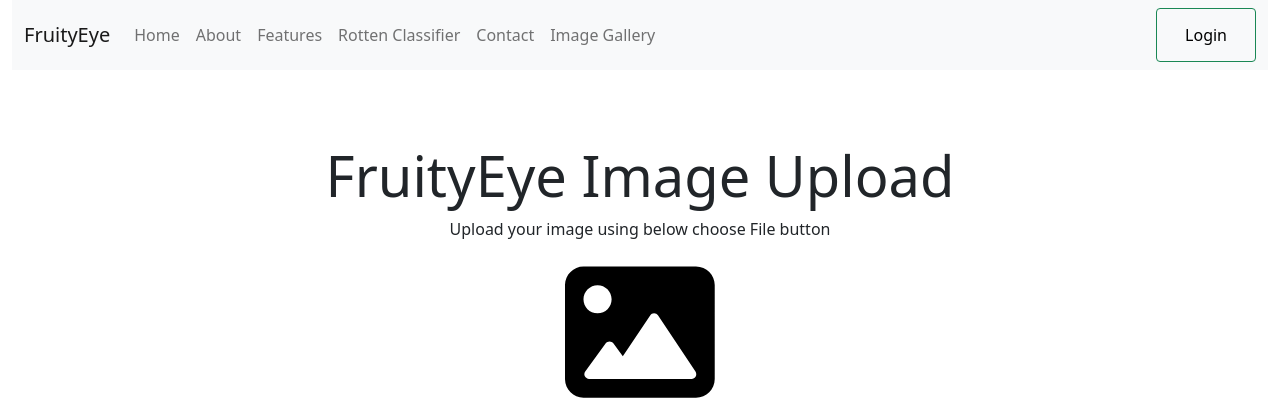
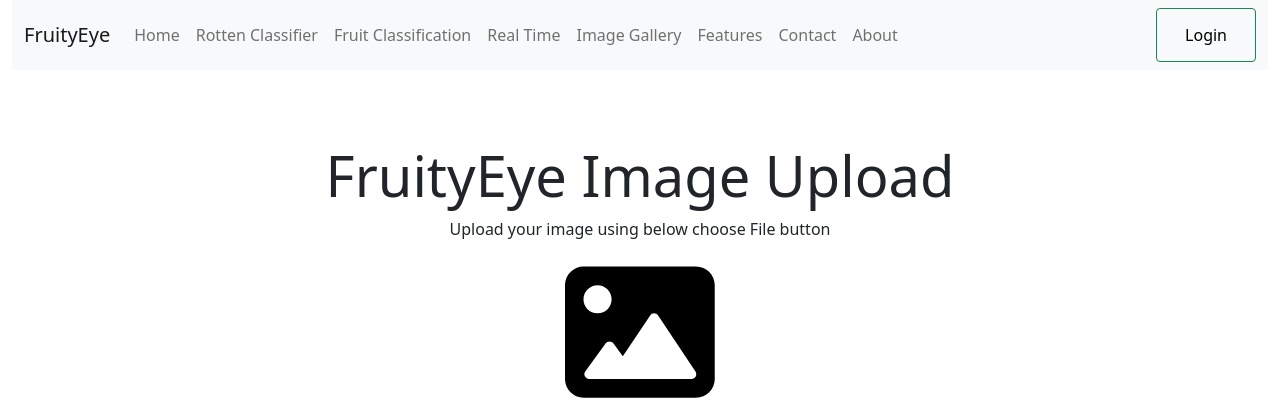
Before and after one commit to ChamudithaML/Team-ACE-SE43, a Flask app: page /rotten in a window 1280 px wide. Shown: the top 420 px of the page. Run offline with Flask 2, Linux system fonts and the light colour scheme.

Commit message:
Updated nav bar

```diff
--- a/fruityeye/templates/base.html
+++ b/fruityeye/templates/base.html
@@ -35,12 +35,25 @@
                 </button>
                 <div class="collapse navbar-collapse" id="navbarSupportedContent">
                     <ul class="navbar-nav me-auto mb-2 mb-lg-0">
+
                         <li class="nav-item active">
                             <a class="nav-link" href="{{ url_for('home_page') }}" id="btnHome">Home</a>
                         </li>
 
                         <li class="nav-item">
-                            <a class="nav-link" href="{{ url_for('home_page') }}#sec-about">About</a>
+                            <a class="nav-link" href="{{ url_for('condition') }}">Rotten Classifier</a>
+                        </li>
+
+                        <li class="nav-item">
+                            <a class="nav-link" href="{{ url_for('fruit_cls') }}#sec-contact">Fruit Classification</a>
+                        </li>
+
+                        <li class="nav-item">
+                            <a class="nav-link" href="{{ url_for('real_time_condition') }}#sec-contact">Real Time</a>
+                        </li>
+
+                        <li class="nav-item">
+                            <a class="nav-link" href="{{ url_for('imageGallery_page') }}#sec-contact">Image Gallery</a>
                         </li>
 
                         <li class="nav-item">
@@ -48,15 +61,11 @@
                         </li>
 
                         <li class="nav-item">
-                            <a class="nav-link" href="{{ url_for('condition') }}">Rotten Classifier</a>
-                        </li>
-
-                        <li class="nav-item">
                             <a class="nav-link" href="{{ url_for('home_page') }}#sec-contact">Contact</a>
                         </li>
 
                         <li class="nav-item">
-                            <a class="nav-link" href="{{ url_for('imageGallery_page') }}#sec-contact">Image Gallery</a>
+                            <a class="nav-link" href="{{ url_for('home_page') }}#sec-about">About</a>
                         </li>
 
                     </ul>
```
